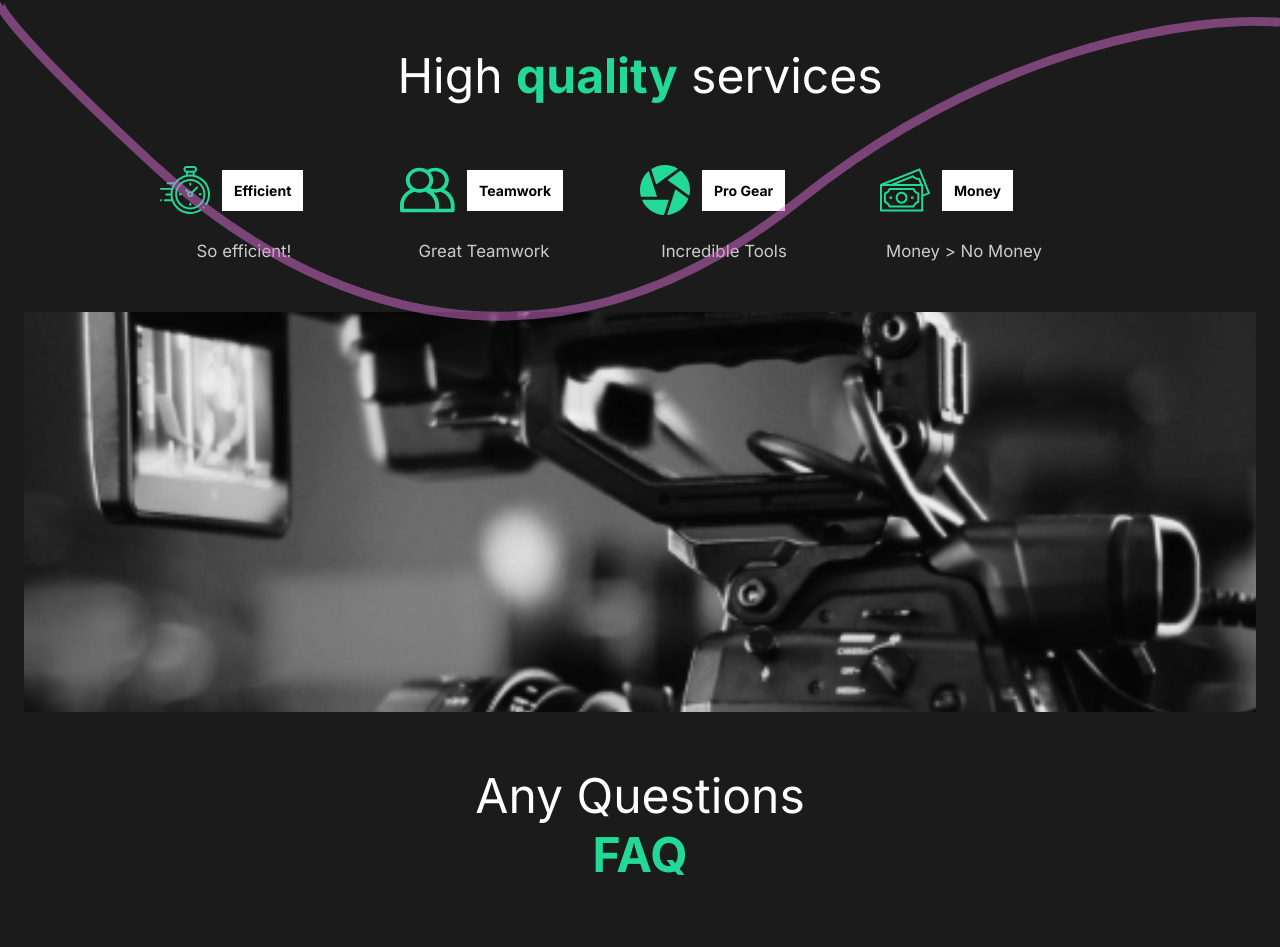
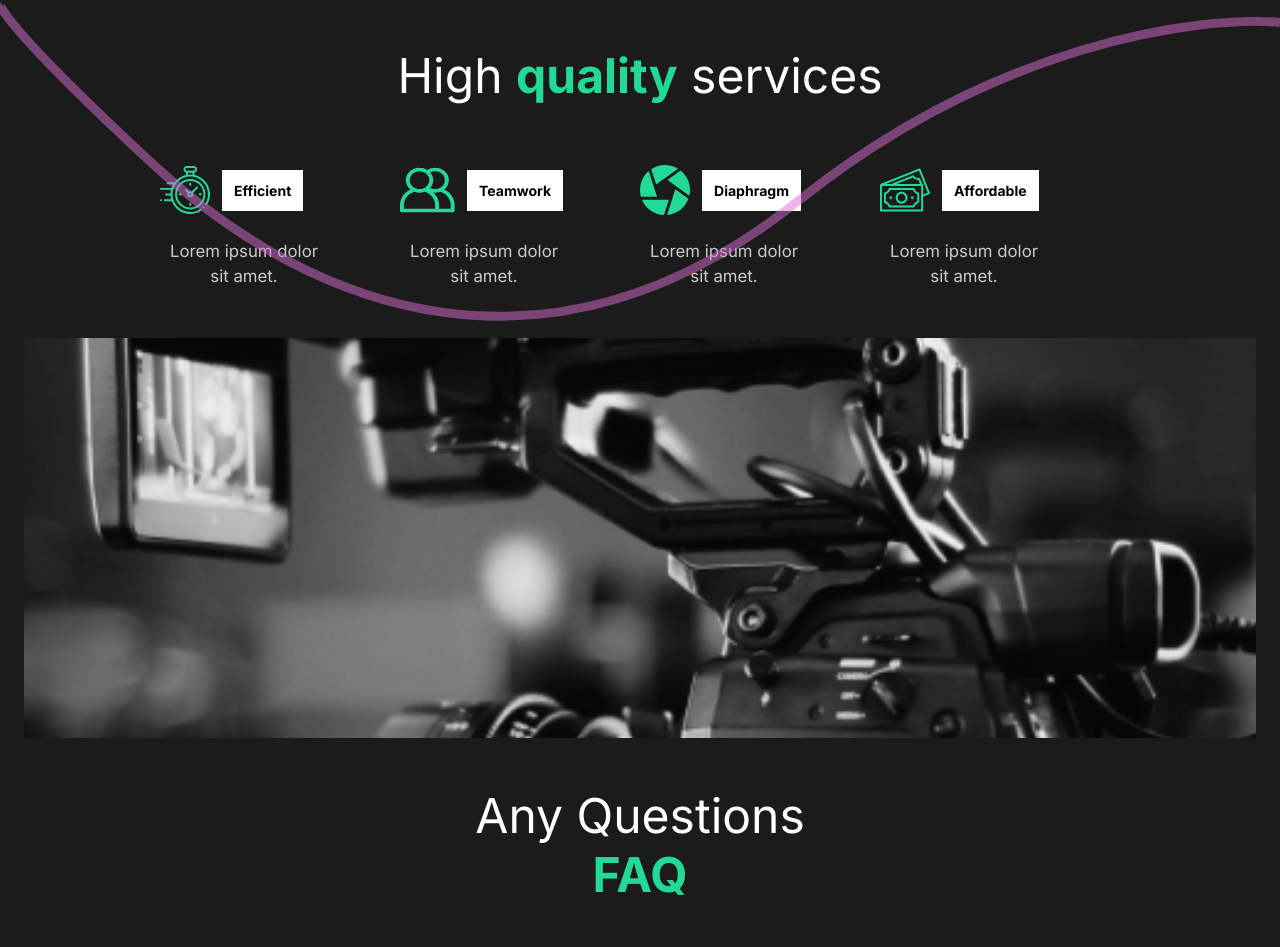
Before and after one commit to griffinbruce/capture-portfolio, a React (Create React App) app: page / in a window 1280 px wide. Shown: the part 1013-1960 px from the top of the page. Built offline with nearby package versions, Linux system fonts and the light colour scheme.

Commit message:
Reconfigured Services Section

```diff
--- a/package.json
+++ b/package.json
@@ -13,6 +13,7 @@
     "react-router-dom": "^5.2.0",
     "react-scripts": "4.0.1",
     "styled-components": "^5.2.1",
+    "uuid": "^8.3.2",
     "web-vitals": "^0.2.4"
   },
   "scripts": {
--- a/src/components/ServicesSection.js
+++ b/src/components/ServicesSection.js
@@ -12,44 +12,72 @@ import { scrollReveal } from '../animation';
 import { useScroll } from './useScroll';
 
 //Array of Card Info
-const cards = [
-    { icon: clock, h1Text: 'Efficient', pText: 'So efficient!' },
-    { icon: teamwork, h1Text: 'Teamwork', pText: 'Great Teamwork' },
-    { icon: diaphragm, h1Text: 'Pro Gear', pText: 'Incredible Tools' },
-    { icon: money, h1Text: 'Money', pText: 'Money > No Money' }
-]
+// const cards = [
+//   { icon: clock, h1Text: 'Efficient', pText: 'So efficient!',},
+//   { icon: teamwork, h1Text: 'Teamwork', pText: 'Great Teamwork',},
+//   {
+//     icon: diaphragm,
+//     h1Text: 'Pro Gear',
+//     pText: 'Incredible Tools',
+//   },
+//   { icon: money, h1Text: 'Money', pText: 'Money > No Money',},
+// ];
 
 const ServicesSection = () => {
   const [element, controls] = useScroll();
   return (
-        <Services variants={scrollReveal} animate={controls} initial='hidden' ref={element}>
+    <Services
+      variants={scrollReveal}
+      animate={controls}
+      initial='hidden'
+      ref={element}>
       <StyleDescription>
-                <h2>High <span>quality</span> services</h2>
+        <h2>
+          High <span>quality</span> services
+        </h2>
         <Cards>
-                    {cards.map(card => {
-                        return(
           <Card>
-                                <div className="icon">
-                                    <img src={card.icon} alt="icon" />
-                                    <h3>{card.h1Text}</h3>
+            <div className='icon'>
+              <img alt='icon' src={clock} />
+              <h3>Efficient</h3>
             </div>
-                                <p>{card.pText}</p>
+            <p>Lorem ipsum dolor sit amet.</p>
           </Card>
-                    )})}
+          <Card>
+            <div className='icon'>
+              <img alt='icon' src={teamwork} />
+              <h3>Teamwork</h3>
+            </div>
+            <p>Lorem ipsum dolor sit amet.</p>
+          </Card>
+          <Card>
+            <div className='icon'>
+              <img alt='icon' src={diaphragm} />
+              <h3>Diaphragm</h3>
+            </div>
+            <p>Lorem ipsum dolor sit amet.</p>
+          </Card>
+          <Card>
+            <div className='icon'>
+              <img alt='icon' src={money} />
+              <h3>Affordable</h3>
+            </div>
+            <p>Lorem ipsum dolor sit amet.</p>
+          </Card>
         </Cards>
       </StyleDescription>
       <StyleImage>
-                <img src={home2} alt="video camera"/>
+        <img src={home2} alt='video camera' />
       </StyleImage>
     </Services>
   );
 };
 
 const Services = styled(StyleAbout)`
-    h2{
+  h2 {
     padding-bottom: 5rem;
   }
-    p{
+  p {
     width: 70%;
     padding: 2rem 0rem 4rem 0rem;
   }
@@ -65,10 +93,10 @@ const Cards = styled.div`
 
 const Card = styled.div`
   flex-basis: 20rem;
-    .icon{
+  .icon {
     display: flex;
     align-items: center;
-        h3{
+    h3 {
       margin-left: 1rem;
       background: white;
       color: black;
@@ -78,3 +106,19 @@ const Card = styled.div`
 `;
 
 export default ServicesSection;
+
+//Not working yet for unique key
+
+  /* <Cards>
+  {cards.map((card) => {
+    return (
+      <Card key={cards.id}>
+        <div className='icon'>
+          <img src={card.icon} alt='icon' />
+          <h3>{card.h1Text}</h3>
+        </div>
+        <p>{card.pText}</p>
+      </Card>
+    );
+  })}
+</Cards>; */
```
Also changed, not shown: 2 other files (tests, documents, lock files or other folders). Lines whose indentation alone changed are shown as unchanged.
